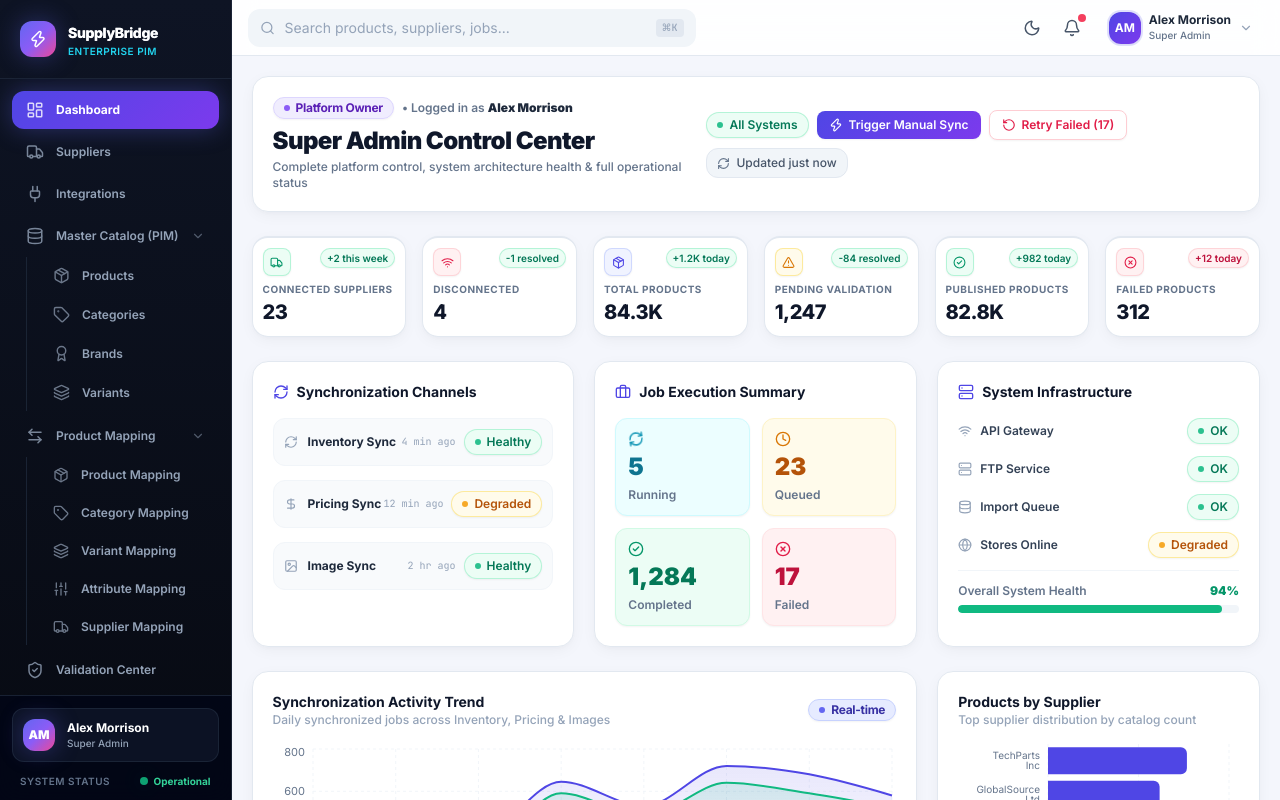
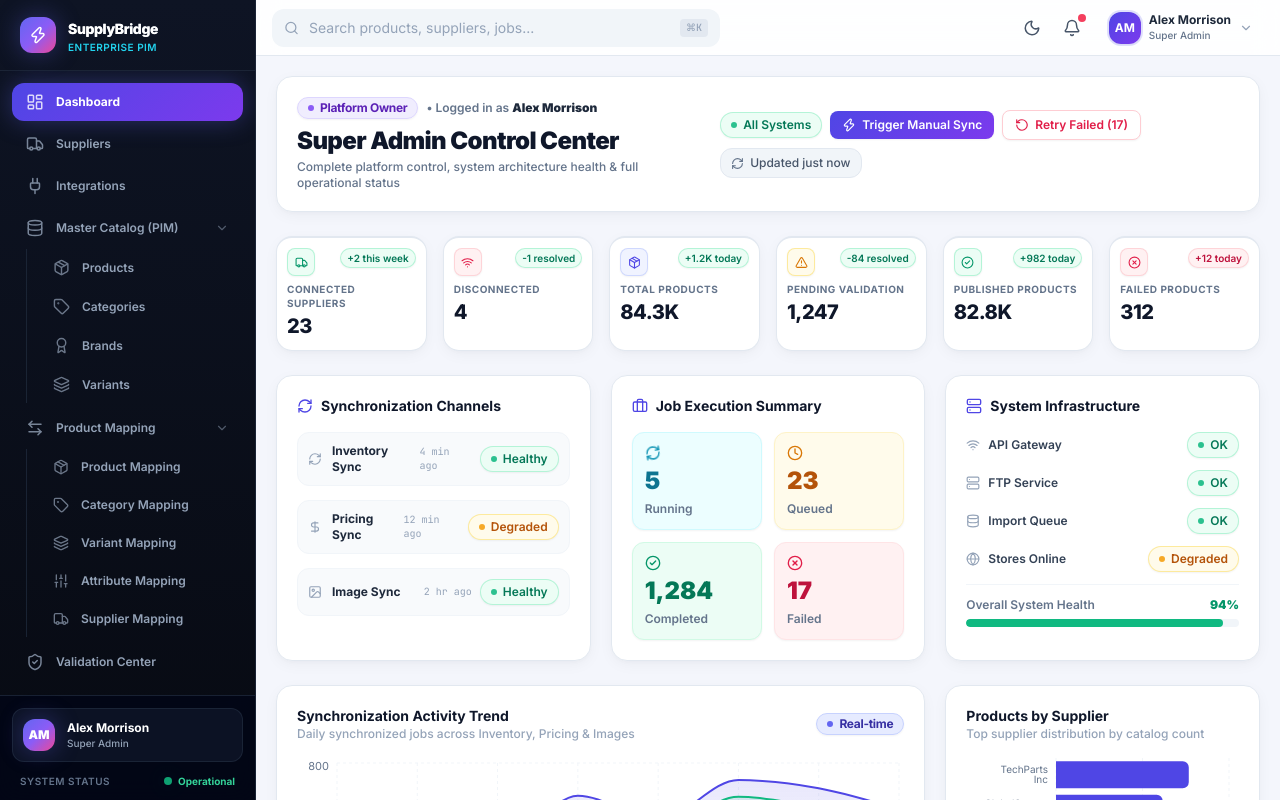
Before and after one commit to satyamgoswami783/SupplyBridge, a React (Vite) app: page / in a window 1280 px wide. Built offline with nearby package versions, Linux system fonts and the light colour scheme.

Commit message:
Fix mobile responsive layout: transform sidebar into off-screen slide-out drawer with blur backdrop overlay

```diff
--- a/src/components/layout/Sidebar.tsx
+++ b/src/components/layout/Sidebar.tsx
@@ -129,7 +129,7 @@ const NavGroup: React.FC<{ item: NavItem; onClose: () => void }> = ({ item, onCl
 }
 
 export const Sidebar: React.FC<SidebarProps> = ({ open, onClose }) => {
-  const { hasPermission, currentUser, logout, openCurrentUserProfile } = useAuth()
+  const { hasPermission, currentUser, openCurrentUserProfile } = useAuth()
 
   const visibleItems = NAV_ITEMS.filter(item => {
     if (item.module && !hasPermission(item.module)) return false
@@ -141,11 +141,31 @@ export const Sidebar: React.FC<SidebarProps> = ({ open, onClose }) => {
   })
 
   return (
-    <div className="flex flex-col h-full bg-gradient-sidebar border-r border-slate-800/80">
+    <>
+      {/* Mobile Backdrop Overlay */}
+      <AnimatePresence>
+        {open && (
+          <motion.div
+            initial={{ opacity: 0 }}
+            animate={{ opacity: 1 }}
+            exit={{ opacity: 0 }}
+            onClick={onClose}
+            className="fixed inset-0 bg-slate-950/70 backdrop-blur-sm z-40 lg:hidden cursor-pointer"
+          />
+        )}
+      </AnimatePresence>
+
+      {/* Sidebar Container */}
+      <aside
+        className={cn(
+          'fixed inset-y-0 left-0 z-50 w-64 bg-gradient-sidebar border-r border-slate-800/80 flex flex-col h-full transition-transform duration-300 ease-in-out lg:static lg:translate-x-0 flex-shrink-0',
+          open ? 'translate-x-0 shadow-2xl' : '-translate-x-full'
+        )}
+      >
         {/* Logo */}
-      <div className="px-5 py-5 border-b border-slate-800/80 flex items-center justify-between">
+        <div className="px-5 py-4 border-b border-slate-800/80 flex items-center justify-between flex-shrink-0">
           <div className="flex items-center gap-3">
-          <div className="w-9 h-9 rounded-xl bg-gradient-aurora flex items-center justify-center shadow-glow-primary text-white font-black">
+            <div className="w-9 h-9 rounded-xl bg-gradient-aurora flex items-center justify-center shadow-glow-primary text-white font-black flex-shrink-0">
               <Zap size={18} />
             </div>
             <div>
@@ -156,11 +176,11 @@ export const Sidebar: React.FC<SidebarProps> = ({ open, onClose }) => {
             </div>
           </div>
           <button onClick={onClose} className="lg:hidden btn-icon text-slate-400 hover:text-white hover:bg-slate-800">
-          <X size={16} />
+            <X size={18} />
           </button>
         </div>
 
-      {/* Nav */}
+        {/* Nav list */}
         <nav className="flex-1 overflow-y-auto py-3 px-3 space-y-1 scrollbar-hide">
           {visibleItems.map(item => {
             if (item.children) {
@@ -184,9 +204,9 @@ export const Sidebar: React.FC<SidebarProps> = ({ open, onClose }) => {
         </nav>
 
         {/* User Profile Footer Card */}
-      <div className="p-3 border-t border-slate-800/80 bg-slate-950/80 space-y-2 backdrop-blur-md">
+        <div className="p-3 border-t border-slate-800/80 bg-slate-950/80 space-y-2 backdrop-blur-md flex-shrink-0">
           <div
-          onClick={openCurrentUserProfile}
+            onClick={() => { onClose(); openCurrentUserProfile(); }}
             className="flex items-center gap-3 p-2.5 rounded-xl bg-slate-900/80 border border-slate-800/80 hover:border-primary-500/40 hover:bg-slate-850 transition-all duration-200 cursor-pointer group"
             title="Click to view profile"
           >
@@ -207,6 +227,7 @@ export const Sidebar: React.FC<SidebarProps> = ({ open, onClose }) => {
             </div>
           </div>
         </div>
-    </div>
+      </aside>
+    </>
   )
 }
```
Lines whose indentation alone changed are shown as unchanged.
